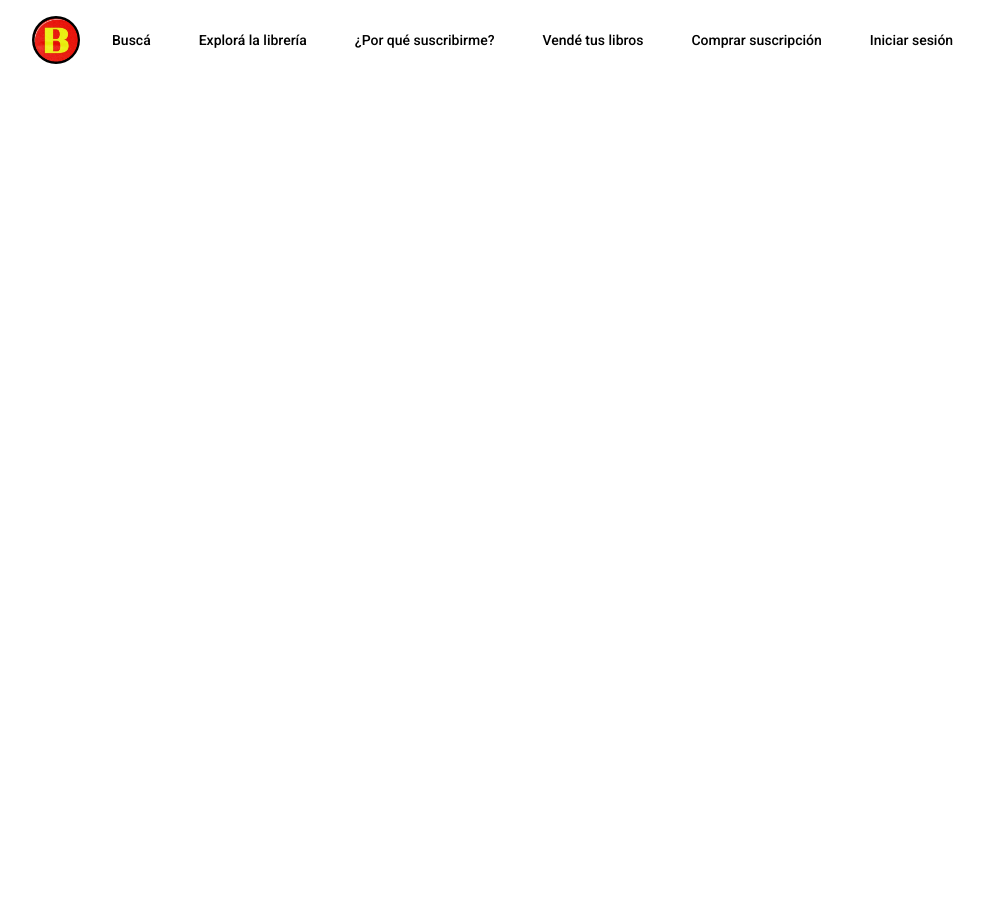
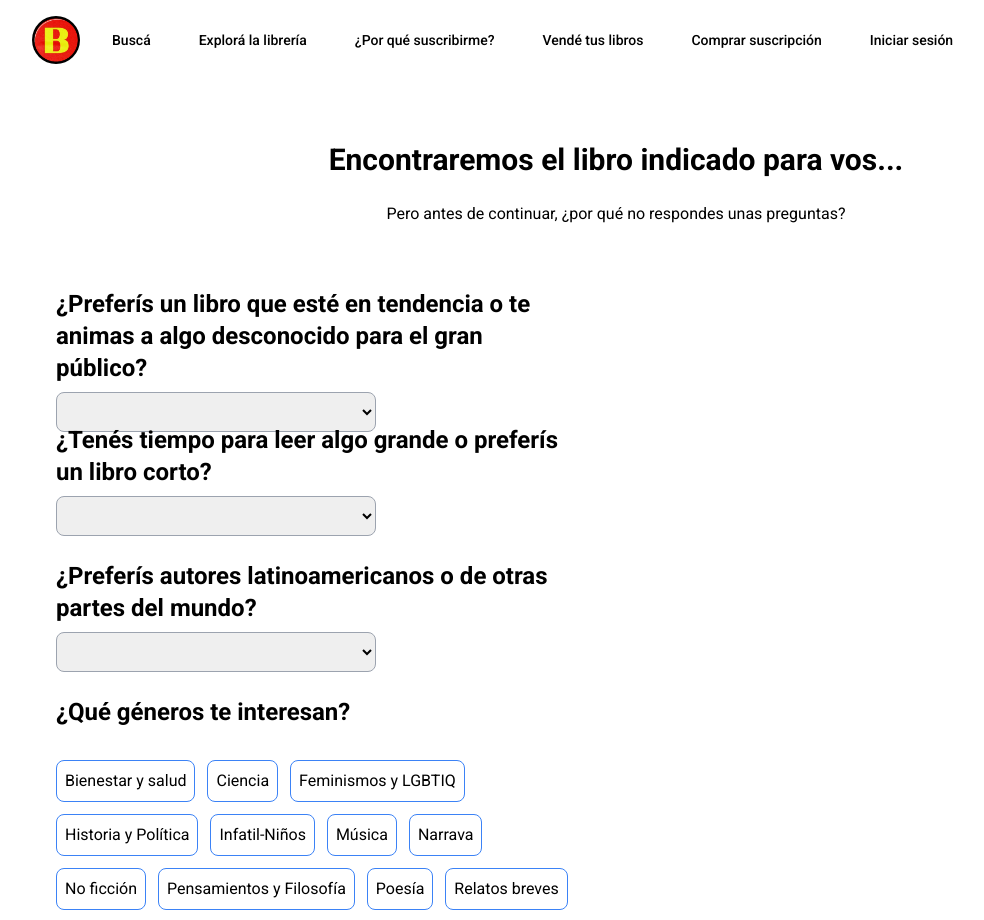
Before and after one commit to bookbuster-ar/web-app-front, a React (Vite) app: page /home/recommendation in a window 1280 px wide. Shown: the top 920 px of the page, without its empty margins (24-1008 px from the left). Before the commit the page ends 800 px from the top, so only its background shows below. Built offline with nearby package versions, Linux system fonts and the light colour scheme.

Commit message:
Maquetado y estilado del componente Recommendation

```diff
--- a/src/App.jsx
+++ b/src/App.jsx
@@ -2,6 +2,7 @@ import { Routes, Route } from 'react-router-dom';
 import { Home, BookDetail, Library, Search, FormSell } from './views/index';
 import NavBar from './components/NavBar';
 import LogInAndSignIn from './components/LogInAndSignIn';
+import Recommendation from './views/Recommendation';
 
 function App() {
   return (
@@ -14,6 +15,7 @@ function App() {
         <Route path='/home/detail' element={<BookDetail />} />
         <Route path='/home/search' element={<Search />} />
         <Route path='/home/sellbook' element={<FormSell />} />
+        <Route path='/home/recommendation' element={<Recommendation />} />
       </Routes>
     </div>
   );
--- a/src/main.jsx
+++ b/src/main.jsx
@@ -13,5 +13,5 @@ ReactDOM.createRoot(document.getElementById('root')).render(
         <App />
       </React.StrictMode>
     </BrowserRouter>
-  </Provider>
+  </Provider>,
 );
--- a/src/views/Home.jsx
+++ b/src/views/Home.jsx
@@ -30,9 +30,11 @@ const Home = () => {
               Explorar la librería
             </button>
           </Link>
+          <Link to={'/home/recommendation'}>
             <button className='bg-blue-500 p-3 hover:bg-blue-600 text-white font-semibold rounded-md w-64'>
               Obtener una recomendación
             </button>
+          </Link>
         </div>
       </div>
 
@@ -123,9 +125,11 @@ const Home = () => {
                 Explorar la librería
               </button>
             </Link>
+            <Link to={'/home/recommendation'}>
               <button className='bg-blue-500 p-3 hover:bg-blue-600 text-white font-semibold rounded-md w-64'>
                 Obtener una recomendación
               </button>
+            </Link>
           </div>
         </div>
       </div>
--- /dev/null
+++ b/src/views/Recommendation.jsx
@@ -0,0 +1,89 @@
+const genres = [
+  'Bienestar y salud',
+  'Ciencia',
+  'Feminismos y LGBTIQ',
+  'Historia y Política',
+  'Infatil-Niños',
+  'Música',
+  'Narrava',
+  'No ficción',
+  'Pensamientos y Filosofía',
+  'Poesía',
+  'Relatos breves',
+  'Teatro',
+];
+
+const Recommendation = () => {
+  return (
+    <div>
+      <div className='text-center h-52 flex justify-center items-center'>
+        <div>
+          <h2 className='text-3xl font-bold'>
+            Encontraremos el libro indicado para vos...
+          </h2>
+          <br />
+          <h4>Pero antes de continuar, ¿por qué no respondes unas preguntas?</h4>
+        </div>
+      </div>
+
+      <div>
+        <div className='h-28 w-2/5 ml-20'>
+          <h2 className='text-2xl font-bold mb-2'>
+            ¿Preferís un libro que esté en tendencia o te animas a algo
+            desconocido para el gran público?
+          </h2>
+          {/* <input type='text' className="rounded"/> */}
+          <select className='w-80 h-10 border border-gray-400 rounded-lg'>
+            <option></option>
+            <option>1</option>
+            <option>2</option>
+          </select>
+        </div>
+        <br />
+        <div className='h-28 w-2/5 ml-20'>
+          <h2 className='text-2xl font-bold mb-2'>
+            ¿Tenés tiempo para leer algo grande o preferís un libro corto?
+          </h2>
+          {/* <input type='text' className="rounded"/> */}
+		  <select className='w-80 h-10 border border-gray-400 rounded-lg'>
+            <option></option>
+            <option>1</option>
+            <option>2</option>
+          </select>
+        </div>
+		<br />
+        <div className='h-28 w-2/5 ml-20'>
+          <h2 className='text-2xl font-bold mb-2'>
+            ¿Preferís autores latinoamericanos o de otras partes del mundo?
+          </h2>
+          {/* <input type='text' className="rounded"/> */}
+		  <select className='w-80 h-10 border border-gray-400 rounded-lg'>
+            <option></option>
+            <option>1</option>
+            <option>2</option>
+          </select>
+        </div>
+		<br />
+        <div className='ml-20 w-2/5'>
+          <h2 className='text-2xl font-bold mb-2'>¿Qué géneros te interesan?</h2>
+		  <br />
+          <div className="flex flex-wrap gap-3">
+            {genres.map((genre) => (
+              	<div >
+				  	<button className="flex justify-center items-center p-2 border border-blue-500 rounded-lg w-auto focus:text-white focus:outline-none focus:bg-blue-500">{genre}</button>
+				</div>
+            ))}
+          </div>
+        </div>
+
+        <div className=" flex justify-center items-center h-40 pt-">
+          <button className="bg-blue-500 rounded-lg p-3 text-white focus:bg-blue-700">
+			CONTINUAR
+		  </button>
+        </div>
+      </div>
+    </div>
+  );
+};
+
+export default Recommendation;
```
Lines whose indentation alone changed are shown as unchanged.
